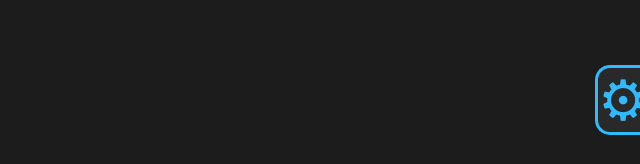
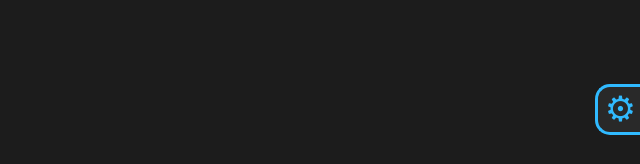
Before and after one commit to bubens/Zahl_des_Tages, a website with bundled scripts: page index.html in a window 1280 px wide. Shown: the part 665-829 px from the top of the page, 640-1280 px from the left. Built offline with nearby package versions, Linux system fonts and the light colour scheme; files whose address does not match are found by name; a web font is replaced by a local one.

Commit message:
Don't ask...

```diff
--- a/style/style.css
+++ b/style/style.css
@@ -98,7 +98,7 @@ footer {
 #settings_toggle {
 	font-size: 35px;
 	width: 45px;
-	height: 8vh;
+	height: 45px;
 	position: absolute;
 	bottom: 0px;
 	right: 247px;
@@ -113,13 +113,15 @@ footer {
 }
 
 #settings_toggle a {
+	line-height: 48px;
+	vertical-align: middle;
 	text-decoration: none;
+	font-size: 35px;
 	color: var(--light-color);
-	font-size: 7vh;
 }
 
-#toggle_settings:hover {
-	background: var(--light-color-transparent);
+#settings_toggle a:hover {
+	color: var(--light-color-transparent);
 }
 
 #settings {
```
